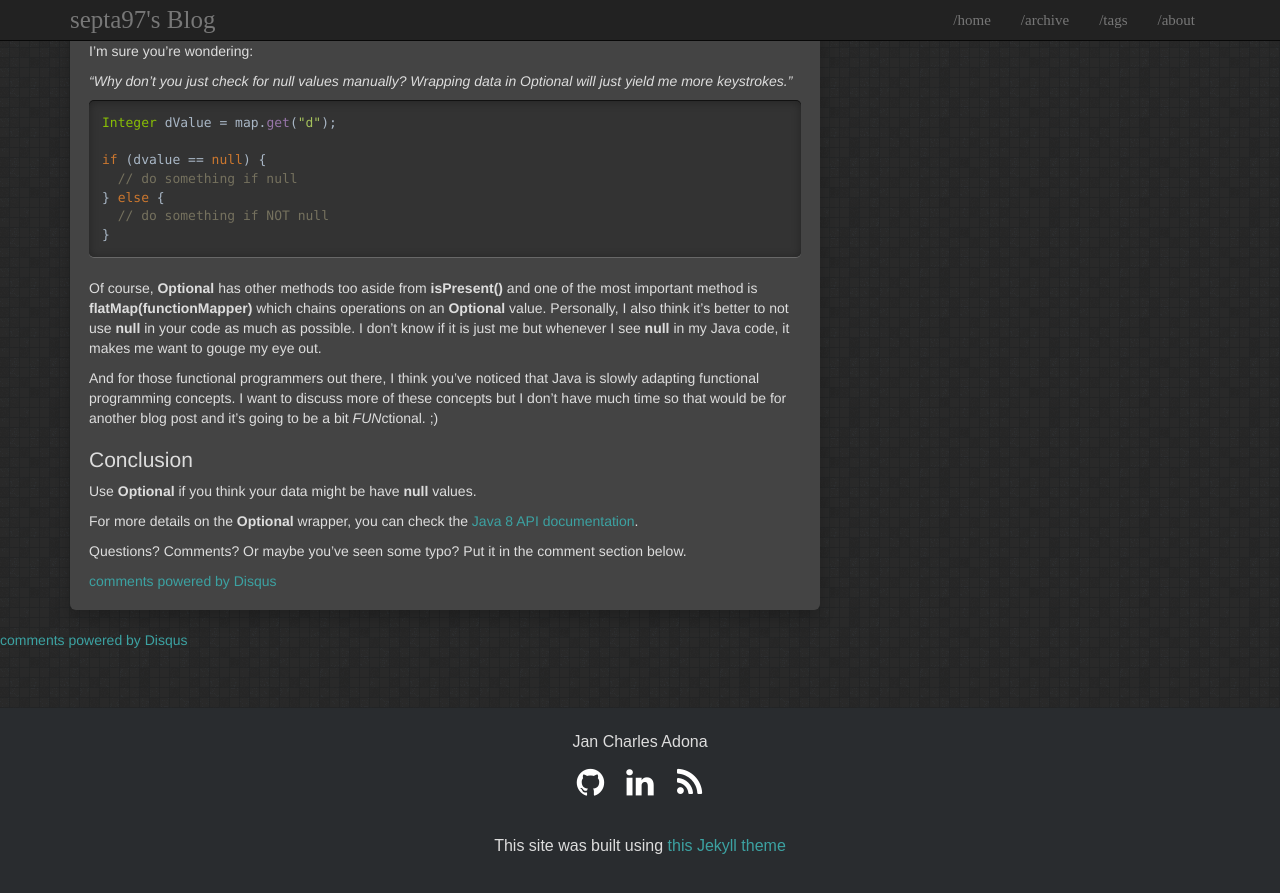
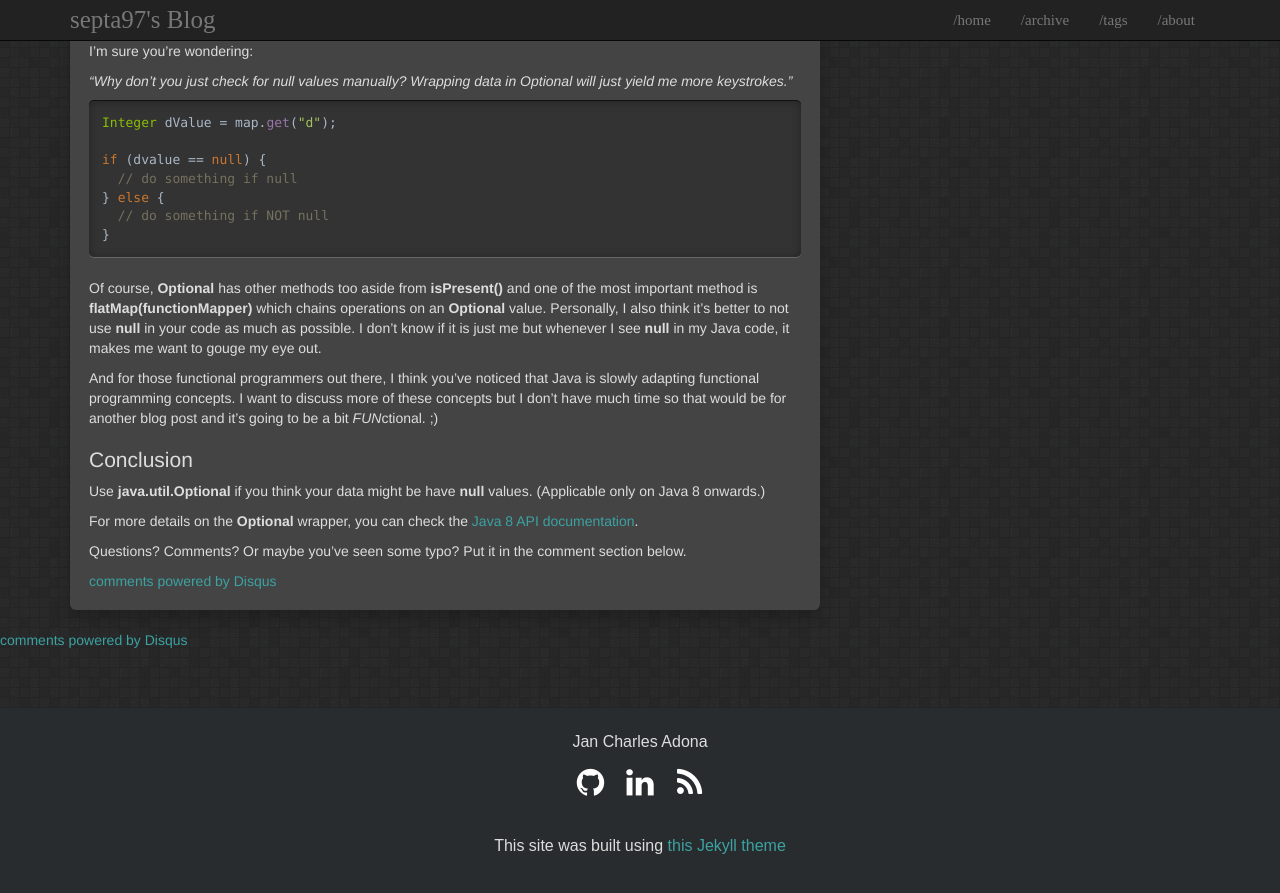
Before and after one commit to septa97/septa97.com, a Jekyll site: the page built from _posts/2019-05-18-null-safe-Java.md, in a window 1280 px wide and 900 px high, scrolled down 913 px. Shown: the top 893 px of the window. Built offline with Jekyll 4.4.1, drawn with Linux system fonts in a browser that asks for light colours; comment, search, counter and statistics services are not loaded.

Commit message:
Add more notes on conclusion.

```diff
--- a/_posts/2019-05-18-null-safe-Java.md
+++ b/_posts/2019-05-18-null-safe-Java.md
@@ -67,7 +67,7 @@ And for those functional programmers out there, I think you've noticed that Java
 
 ## Conclusion
 
-Use **Optional** if you think your data might be have **null** values.
+Use **java.util.Optional** if you think your data might be have **null** values. (Applicable only on Java 8 onwards.)
 
 For more details on the **Optional** wrapper, you can check the [Java 8 API documentation](https://docs.oracle.com/javase/8/docs/api/java/util/Optional.html).
 
```
